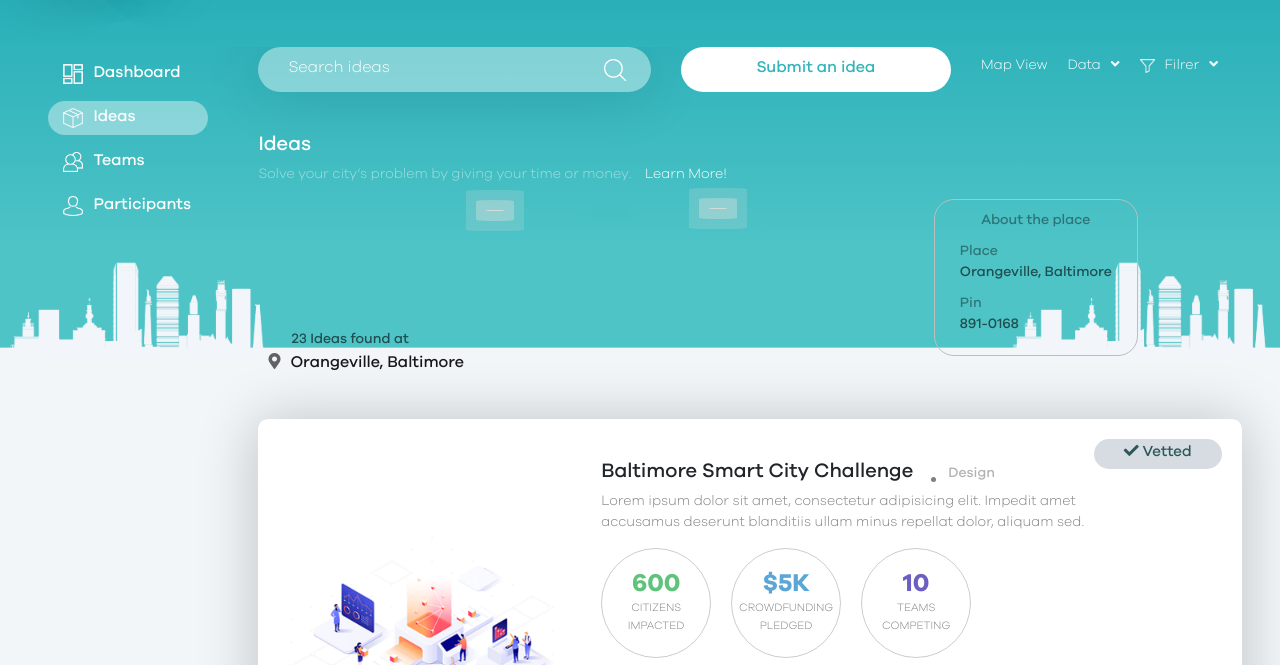
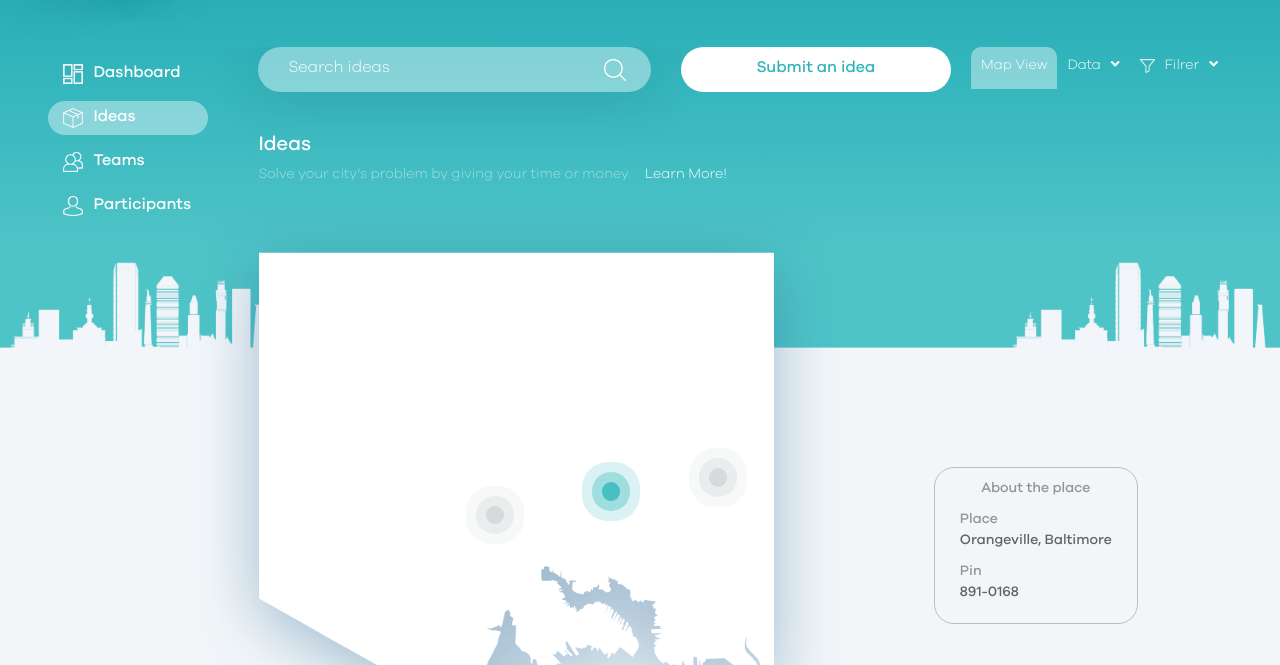
Before and after one commit to shohag14748/demo1, a plain HTML site: page map-view.html in a window 1280 px wide. Shown: the part 88-753 px from the top of the page. Drawn offline with nearby package versions, Linux system fonts and the light colour scheme; files whose address does not match are found by name.

Commit message:
map img upload

```diff
--- a/assets/css/style.css
+++ b/assets/css/style.css
@@ -43,9 +43,10 @@
 *{
     margin: 0;padding: 0;
 	font-family: "Galano Grotesque";
-
 }
-
+img{
+	width: 100%;
+}
 body{
     background: #f2f6f9;
 }
@@ -358,10 +359,12 @@ section.main-content .wrapper{
     font-size: 14px;
 }
 .main-content .nav  li a{
-    border-radius: 10px;
+    border-top-left-radius: 10px;
+    border-top-right-radius: 10px;
     transition: .5s;
 	font-family: "Galano Grotesque";;
 }
+.main-content .nav li a.active,
 .main-content .nav li a:hover{
     background: rgba(255,255,255,.4);
 	transition: .7s;
```
Also changed, not shown: index.html (+1 -1 lines), assets/images/Map View.png (added).
